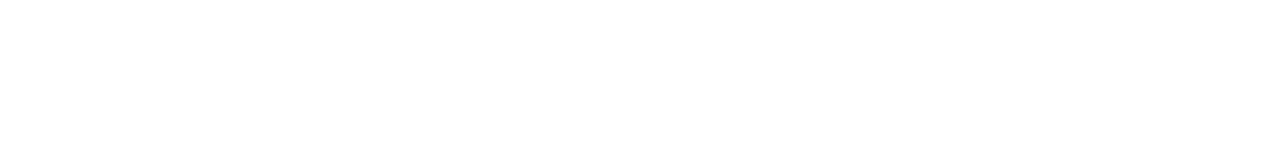
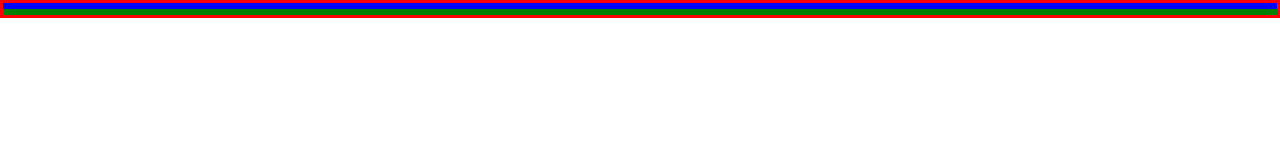
Before and after one commit to awirt/to-do-list, a plain HTML site: page index.html in a window 1280 px wide. Drawn offline with nearby package versions, Linux system fonts and the light colour scheme.

Commit message:
Visualize Boxes

```diff
--- a/styles.css
+++ b/styles.css
@@ -3,3 +3,18 @@
   padding: 0;
   box-sizing: border-box;
 }
+
+.all-content {
+  border-style: solid;
+  border-color: red;
+}
+
+.header {
+  border-style: solid;
+  border-color: blue;
+}
+
+.main-body {
+  border-style: solid;
+  border-color: green;
+}
```
